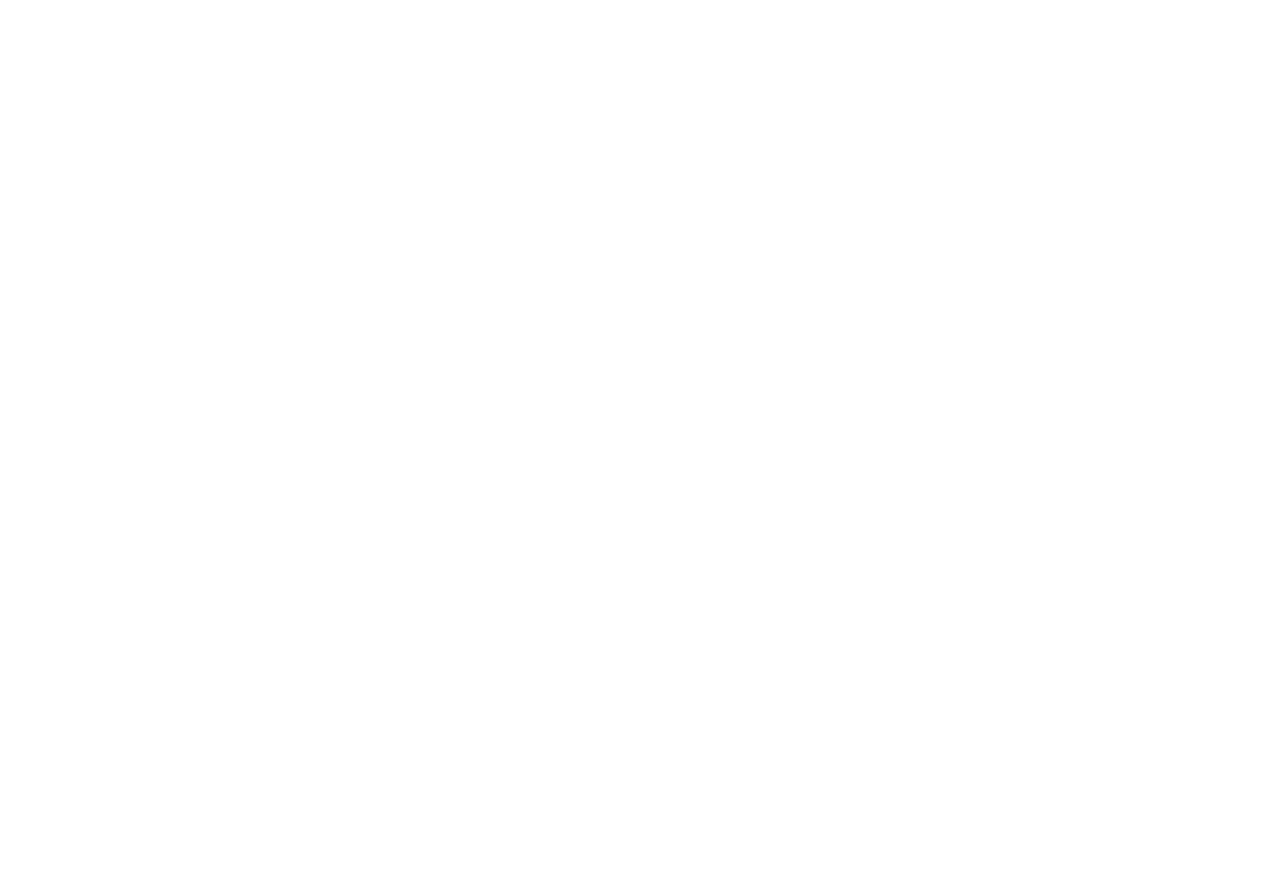
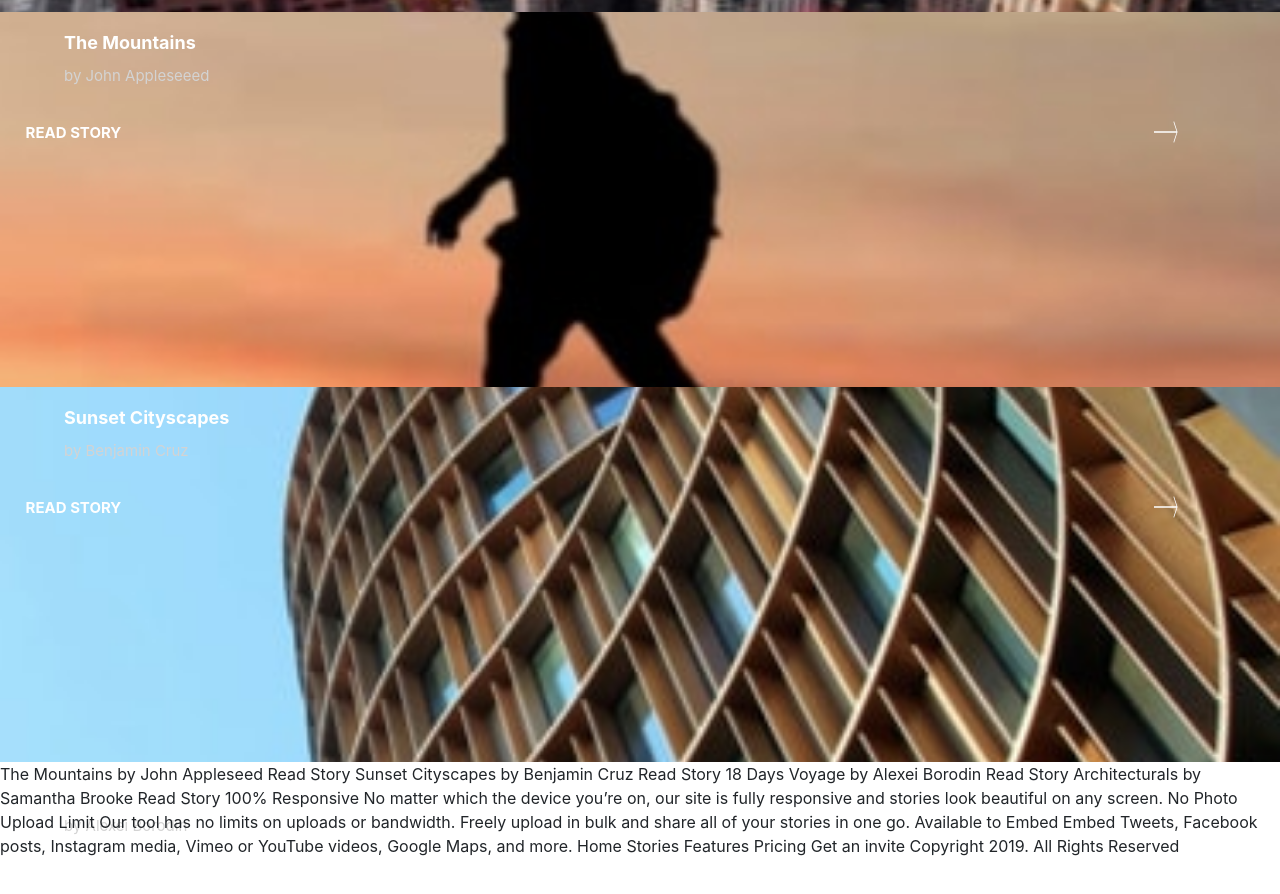
Before and after one commit to keithgaines/photosnap, a React (Create React App) app: page / in a window 1280 px wide. Shown: the part 4800-5694 px from the top of the page. Before the commit the page ends 4158 px from the top, so only its background shows below. Built offline with nearby package versions, Linux system fonts and the light colour scheme.

Commit message:
added react image components

```diff
--- /dev/null
+++ b/src/ImageCard.css
@@ -0,0 +1,58 @@
+.image-wrapper {
+    display: flex;
+    flex-direction: column;
+    justify-content: flex-start;
+    align-items: flex-start;
+    background-size: cover;
+    background-position: center;
+    background-repeat: no-repeat;
+    width: 100vw;
+    max-height: 375px;
+    color: white;
+}
+
+.image-info {
+    display: flex;
+    flex-direction: column;
+    align-items: flex-start;
+    margin-top: 60%;
+    margin-left: 5%;
+}
+
+.image-title {
+    font-weight: bold;
+    margin-bottom: 8px;
+}
+
+.image-artist {
+    margin-bottom: 0;
+    color: lightgray;
+}
+
+.image-body {
+    display: flex;
+    align-items: flex-start;
+    width: 100%;
+}
+
+.image-story {
+    flex: 1;
+    margin-right: 24px;
+    margin-left: 2%;
+    font-weight: bold;
+}
+
+.image-arrow {
+    width: 24px;
+    height: 24px;
+    margin-right: 8%;
+    filter: invert(1);
+}
+
+
+hr {
+    border-color: white;
+    width: 90vw;
+    margin-left: 5vw;
+    margin-right: 5vw;
+}
--- /dev/null
+++ b/src/ImageCard.jsx
@@ -0,0 +1,29 @@
+import React from 'react';
+import './ImageCard.css'
+
+const ImageComponent = ({ title, artist, backgroundImageSrc }) => {
+  const wrapperStyle = {
+    backgroundImage: `url(${backgroundImageSrc})`,
+  };
+
+  return (
+    <div className="image-wrapper" style={wrapperStyle}>
+      <div className="image-info">
+        <h3 className="image-title">{title}</h3>
+        <p className="image-artist"> by {artist}</p>
+        </div>
+        <hr />
+      <div className="image-body">
+        <p className="image-story">READ STORY</p>
+        <img
+            className="image-arrow"
+            src='../assets/shared/desktop/arrow.svg'
+            alt="arrow"
+            preserveAspectRatio='none' />
+      </div>
+    </div>
+
+  );
+};
+
+export default ImageComponent;
--- a/src/index.js
+++ b/src/index.js
@@ -1,12 +1,30 @@
 import React from 'react';
 import ReactDOM from 'react-dom/client';
 import './index.css';
-import App from './App';
-import reportWebVitals from './reportWebVitals';
-import Navigation from './Navbar';
+import ImageComponent from './ImageCard';
 
 const root = ReactDOM.createRoot(document.getElementById('root'));
 root.render(
   <React.StrictMode>
+    <ImageComponent
+    title='The Mountains'
+    artist='John Appleseeed'
+    backgroundImageSrc={'../assets/stories/mobile/mountains.jpg'}
+    />
+    <ImageComponent
+    title='Sunset Cityscapes'
+    artist='Benjamin Cruz'
+    backgroundImageSrc={'../assets/stories/mobile/cityscapes.jpg'}
+    />
+    <ImageComponent
+    title='18 Days Voyage'
+    artist='Alexei Borodin'
+    backgroundImageSrc={'../assets/stories/mobile/18-days-voyage.jpg'}
+    />
+    <ImageComponent
+    title='Architecturals'
+    artist='Samantha Brooke'
+    backgroundImageSrc={'../assets/stories/mobile/architecturals.jpg'}
+    />
   </React.StrictMode>
 );
```
